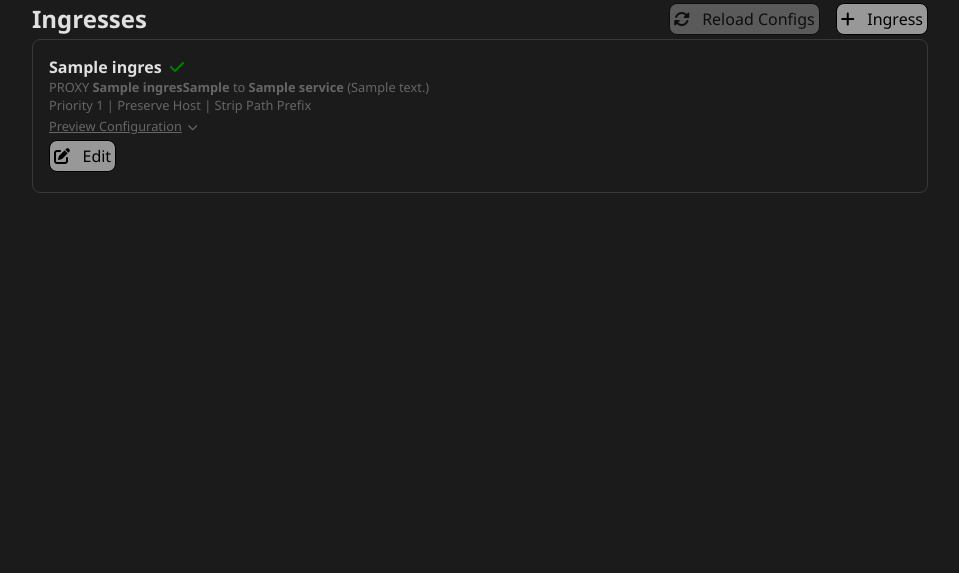
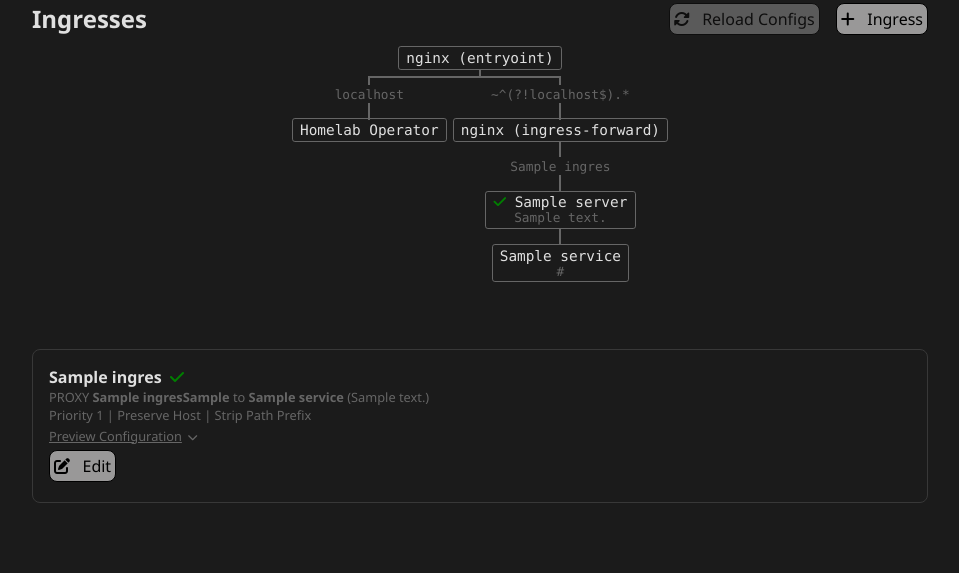
Before and after one commit to flemk/homelab-operator, a Django app: page /ingress/1/ in a window 1280 px wide. Shown: the part 106-679 px from the top of the page, without its empty margins (160-1119 px from the left). Run offline with Django 5.2, Linux system fonts and the light colour scheme; a user stored in the database is signed in; tables that the repository leaves empty hold one stand-in row (values such as "Sample post"); some libraries are stand-ins or nearby versions.

Commit message:
feat: add ingress diagram representation

```diff
--- /dev/null
+++ b/homelab_operator/static/css/diagram.css
@@ -0,0 +1,79 @@
+/* It's supposed to look like a tree diagram */
+.tree, .tree ul, .tree li {
+    list-style: none;
+    margin: 0;
+    padding: 0;
+    position: relative;
+}
+
+.tree {
+    margin: 0 0 1em;
+    text-align: center;
+}
+
+.tree, .tree ul {
+    display: table;
+}
+
+.tree ul {
+  width: 100%;
+}
+
+.tree li {
+    display: table-cell;
+    padding: .5em 0;
+    vertical-align: top;
+}
+
+.tree li:before {
+    outline: solid 1px #666;
+    content: "";
+    left: 0;
+    position: absolute;
+    right: 0;
+    top: 0;
+}
+
+.tree li:first-child:before {left: 50%;}
+
+.tree li:last-child:before {right: 50%;}
+
+.tree code, .tree span {
+    border: solid .1em #666;
+    border-radius: .2em;
+    display: inline-block;
+    margin: 0 .2em .5em;
+    padding: .2em .5em;
+    position: relative;
+    }
+
+.tree code {
+    font-family: monaco, Consolas, 'Lucida Console', monospace;
+}
+
+.tree ul:before,
+.tree code:before,
+.tree span:before {
+    outline: solid 1px #666;
+    content: "";
+    height: .5em;
+    left: 50%;
+    position: absolute;
+}
+
+.tree ul:before {
+    top: -.5em;
+}
+
+.tree code:before,
+.tree span:before {
+    top: -.55em;
+}
+
+.tree > li {margin-top: 0;}
+    .tree > li:before,
+    .tree > li:after,
+    .tree > li > code:before,
+    .tree > li > span:before {
+      outline: none;
+}
--- a/homelab_operator/templates/html/base.html
+++ b/homelab_operator/templates/html/base.html
@@ -22,6 +22,7 @@
     <link rel="stylesheet" type="text/css" href="{% static 'css/tooltip.css' %}">
     <link rel="stylesheet" type="text/css" href="{% static 'css/dropdown-menu.css' %}">
     <link rel="stylesheet" type="text/css" href="{% static 'css/animation.css' %}">
+    <link rel="stylesheet" type="text/css" href="{% static 'css/diagram.css' %}">
     <link rel="stylesheet" href="https://use.fontawesome.com/releases/v6.6.0/css/all.css">
     <link rel="shortcut icon" type="image/png" href="{% static 'img/homelab-operator.png' %}" >
 
--- a/homelab_operator/templates/html/ingress.html
+++ b/homelab_operator/templates/html/ingress.html
@@ -19,6 +19,9 @@
         </span>
     </div>
     {% if ingresses %}
+        {# Ingress Diagram#}
+        {% include 'html_components/ingress_diagram.html' with ingresses=ingresses %}
+
         {% for ingress in ingresses %}
             <div class="tile" style="margin-bottom: 1rem;">
                 <div>
--- /dev/null
+++ b/homelab_operator/templates/html_components/ingress_diagram.html
@@ -0,0 +1,57 @@
+<div style="margin-bottom: 1rem;">
+    <ul class="tree" style="margin: 0 auto auto auto; font-size: .9rem;">
+        <li>
+            <code>nginx (entryoint)</code>
+            <ul>
+                <li>
+                    <code class="soft">localhost</code>
+                    <ul>
+                        <li>
+                            <code>Homelab Operator</code>
+                        </li>
+                    </ul>
+                </li>
+                <li>
+                    <code class="soft">~^(?!localhost$).*</code>
+                    <ul>
+                        <li>
+                            <code>nginx (ingress-forward)</code>
+                            <ul>
+                                {% for ingress in ingresses %}
+                                    <li>
+                                        <code class="soft">{{ ingress.hostname }}</code>
+                                        <ul>
+                                            <li>
+                                                <code>
+                                                    {% if ingress.enabled %}
+                                                        <i class="fas fa-check" style="color: green;"></i>
+                                                    {% else %}
+                                                        <i class="fas fa-xmark" style="color: red;"></i>
+                                                    {% endif %}
+                                                    {{ ingress.target_service.server.name }}
+                                                    <div class="soft">
+                                                        {{ ingress.target_service.server.ip_address }}
+                                                    </div>
+                                                </code>
+                                                <ul>
+                                                    <li>
+                                                        <code>
+                                                            {{ ingress.target_service.name }}
+                                                            <div class="soft">
+                                                                {{ ingress.target_service.url }}
+                                                            </div>
+                                                        </code>
+                                                    </li>
+                                                </ul>
+                                            </li>
+                                        </ul>
+                                    </li>
+                                {% endfor %}
+                            </ul>
+                        </li>
+                    </ul>
+                </li>
+            </ul>
+        </li>
+    </ul>
+</div>
```
